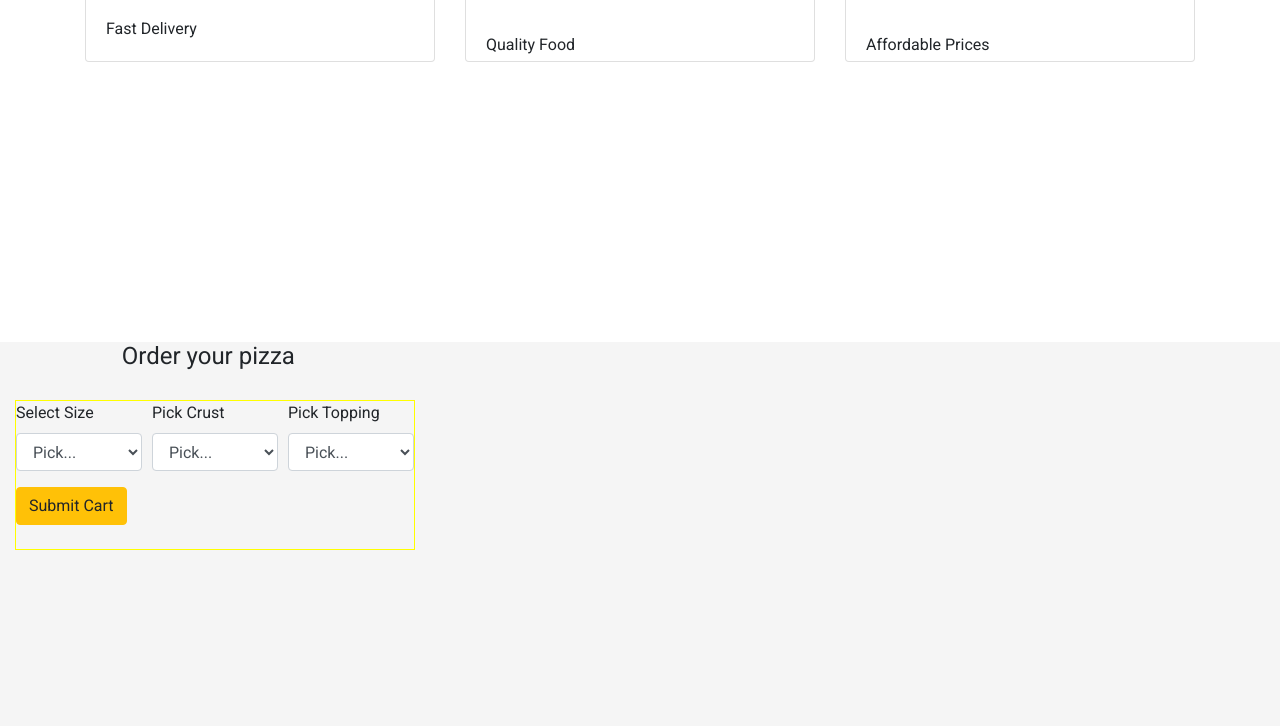
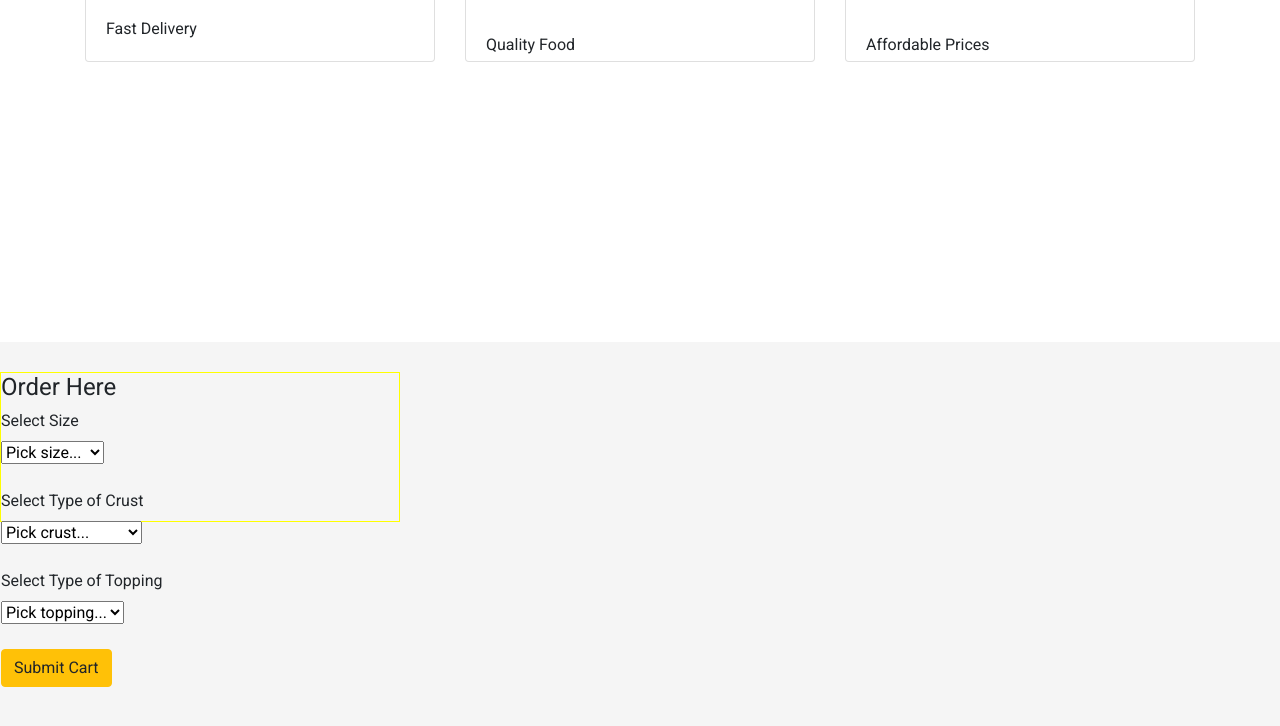
Before and after one commit to Achiengy/Pizzeria, a plain HTML site: page index.html in a window 1280 px wide. Shown: the part 2007-2733 px from the top of the page. Drawn offline with nearby package versions, Linux system fonts and the light colour scheme.

Commit message:
ft:form-This commit will change the layout of the ordering form

```diff
--- a/index.html
+++ b/index.html
@@ -127,61 +127,59 @@
 
 
     <!-- Order section elements -->
-
  <section class="order" id="order">
     <div class="row">
-    <!--  --><div class="col">
-    <div class="col-md-8 order-md-1">
-        <h4 class="mb-3 text-center">Order your pizza</h4>
+     <div class="col">
+
         <!-- Ordering form -->
         <form id="form">
-          <div class="form-row">
-            <div class="form-group col-md-4">
-              <label for="size">Select Size</label>
-              <select class="form-control" id="pizzaSize">
-                  <option value="">Pick...</option>
+          <h4>Order Here</h4>
+
+          <!-- Size -->
+            <label for="size">Select Size</label><br>
+            <select  id="pizzaSize">
+              <option value="">Pick size...</option>
               <option value ="600">Small</option>
               <option value ="900">Medium</option>
               <option value ="1200">Large</option>
               <option value ="1600">Extra-Large</option>
-              </select>
-          </div>
-          <div class="form-group col-md-4">
-              <label for="crust">Pick Crust</label>
-              <select class="form-control" id="pizzaCrust">
-                  <option value="">Pick...</option>
+            </select><br><br>
+
+            <!-- Crust -->
+            <label for="crust">Select Type of Crust</label><br>
+            <select id="pizzaCrust" >
+              <option value="">Pick crust...</option>
               <option value = "100">Wheat-thin crust</option>
               <option value = "200">Gluten-free crust</option>
               <option value = "300">Cheese crust</option>
-              </select>
-          </div>
-          <div class="form-group col-md-4">
-              <label for="toppings">Pick Topping</label>
-              <select class="form-control" id="pizzaTopping">
-                  <option value="">Pick...</option>
+            </select><br><br>
+
+            <!-- Topping -->
+            <label for="toppings">Select Type of Topping</label><br>
+            <select  id="pizzaTopping">
+              <option value="">Pick topping...</option>
               <option value = "150">Vegetables</option>
               <option value = "300">Pepperoni</option>
               <option value = "400">Sausages</option>
               <option value = "200">Pineapple</option>
               <option value = "500">Mushroom</option>
-              </select>
+            </select><br><br>
+          <!-- </div> -->
+          <button type="submit" class="btn btn-warning">Submit Cart</button>
+        </form>
     </div>
-          </div>
-          <button type="submit" class="btn btn-warning">Submit Cart</button>
-          <br>
-          <br>
-        </form>
 
  <!-- Hidden Elements -->
+        <div class="col">
         <div id="toHide">
-            <table class="table table-info">
+            <table class="table table-light">
               <thead>
                 <tr>
                   <th scope="col">Receipt No.</th>
                   <th scope="col">Pizza Size</th>
                   <th scope="col">Pizza Topping</th>
                   <th scope="col">Pizza Crust</th>
-                  <th scope="col">Total Charge</th>
+                  <th scope="col">Total Amount</th>
                 </tr>
               </thead>
               <tbody id="PizzaDisplay">
@@ -191,11 +189,11 @@
             <button type="submit" id="target" class="btn btn-success">Click to view your order.</button>
           </div>
         </div>
-        <!--  --></div>
 
 
+
+         <!-- Hidden Message -->
             <div class="col">
-            <div class="row">
             <div id="alsoToHide" class="col-md-4 order-md-2 mb-4 select">
               <h4 class="d-flex justify-content-between align-items-center mb-3">
                 <span class="text-muted">Receipt No. <span id="track"></span>  </span>
@@ -238,6 +236,8 @@
             </div>
         </div>
       </div>
+    <!-- </div> -->
+</div>
 </div>
 
     </section>
```
Lines whose indentation alone changed are shown as unchanged.
